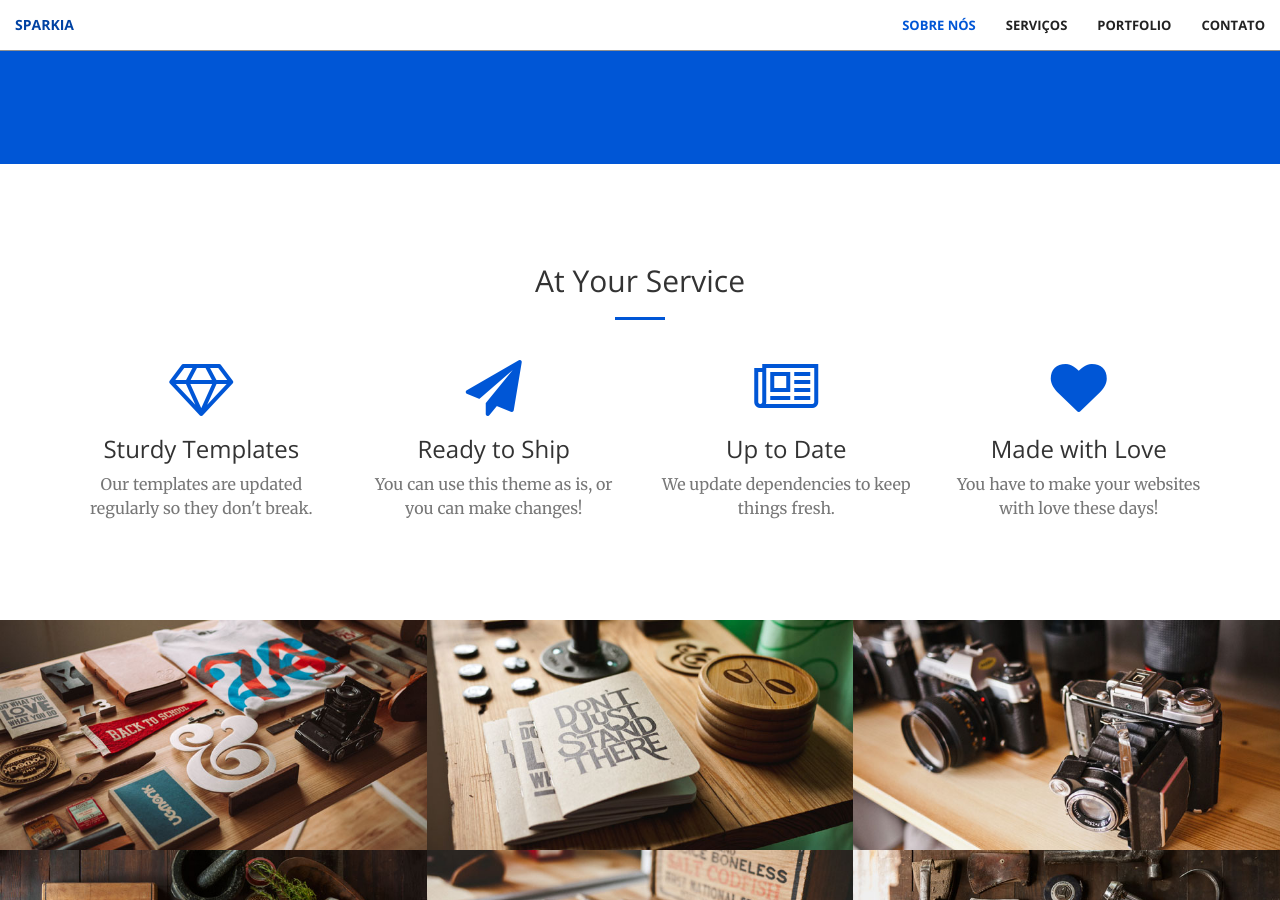
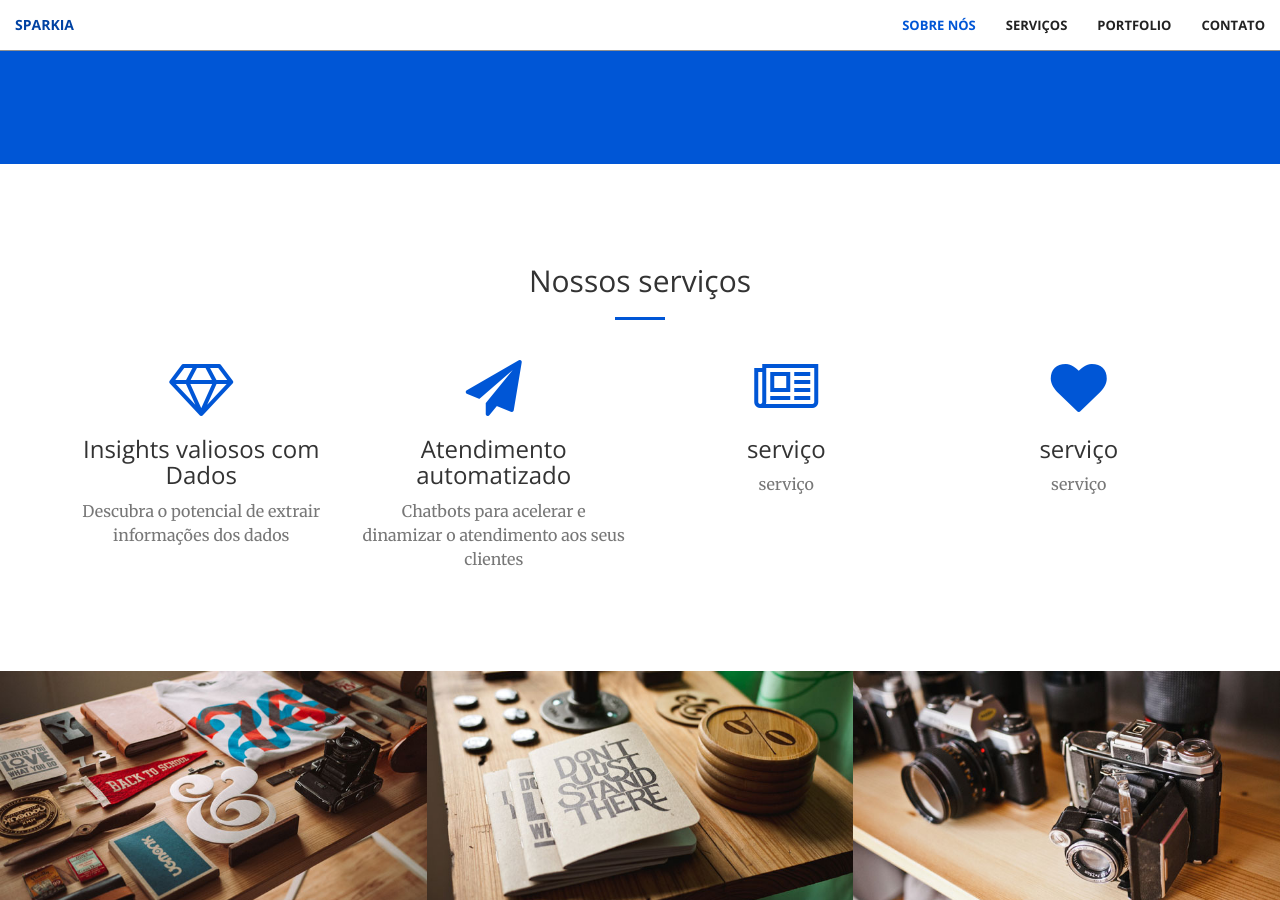
Before and after one commit to Benfluc/sparkia, a Jekyll site: the page built from index.html, in a window 1280 px wide and 900 px high, scrolled down 1128 px. Built offline with Jekyll 4.4.1, drawn with Linux system fonts in a browser that asks for light colours.

Commit message:
Update services.html

```diff
--- a/_includes/services.html
+++ b/_includes/services.html
@@ -2,7 +2,7 @@
     <div class="container">
         <div class="row">
             <div class="col-lg-12 text-center">
-                <h2 class="section-heading">At Your Service</h2>
+                <h2 class="section-heading">Nossos serviços</h2>
                 <hr class="primary">
             </div>
         </div>
@@ -12,29 +12,29 @@
             <div class="col-lg-3 col-md-6 text-center">
                 <div class="service-box">
                     <i class="fa fa-4x fa-diamond wow bounceIn text-primary"></i>
-                    <h3>Sturdy Templates</h3>
-                    <p class="text-muted">Our templates are updated regularly so they don't break.</p>
+                    <h3>Insights valiosos com Dados</h3>
+                    <p class="text-muted">Descubra o potencial de extrair informações dos dados</p>
                 </div>
             </div>
             <div class="col-lg-3 col-md-6 text-center">
                 <div class="service-box">
                     <i class="fa fa-4x fa-paper-plane wow bounceIn text-primary" data-wow-delay=".1s"></i>
-                    <h3>Ready to Ship</h3>
-                    <p class="text-muted">You can use this theme as is, or you can make changes!</p>
+                    <h3>Atendimento automatizado</h3>
+                    <p class="text-muted">Chatbots para acelerar e dinamizar o atendimento aos seus clientes</p>
                 </div>
             </div>
             <div class="col-lg-3 col-md-6 text-center">
                 <div class="service-box">
                     <i class="fa fa-4x fa-newspaper-o wow bounceIn text-primary" data-wow-delay=".2s"></i>
-                    <h3>Up to Date</h3>
-                    <p class="text-muted">We update dependencies to keep things fresh.</p>
+                    <h3>serviço</h3>
+                    <p class="text-muted">serviço</p>
                 </div>
             </div>
             <div class="col-lg-3 col-md-6 text-center">
                 <div class="service-box">
                     <i class="fa fa-4x fa-heart wow bounceIn text-primary" data-wow-delay=".3s"></i>
-                    <h3>Made with Love</h3>
-                    <p class="text-muted">You have to make your websites with love these days!</p>
+                    <h3>serviço</h3>
+                    <p class="text-muted">serviço</p>
                 </div>
             </div>
         </div>
```
